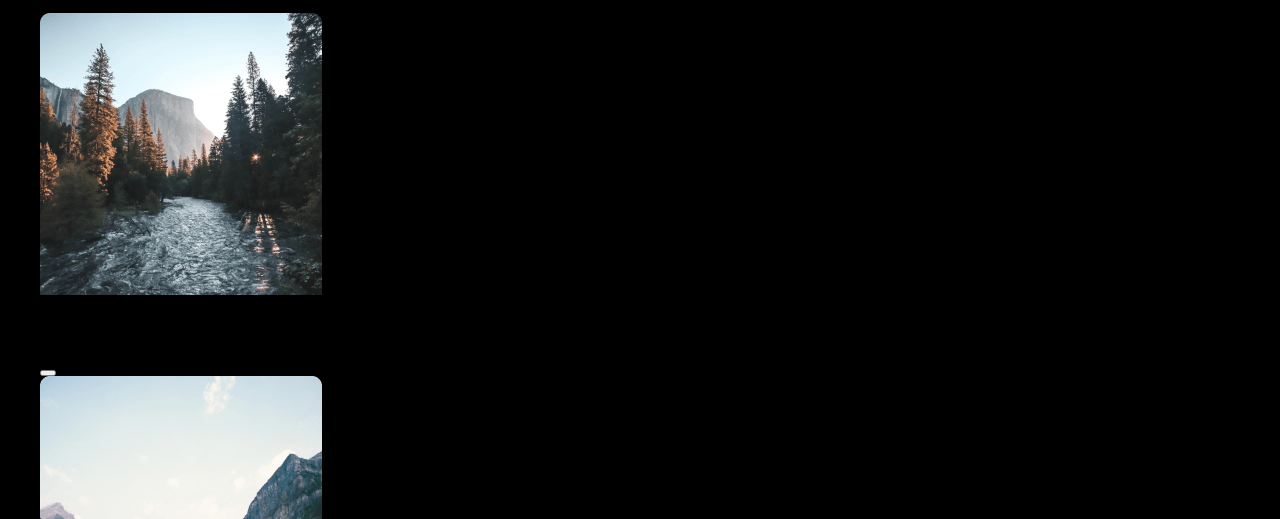
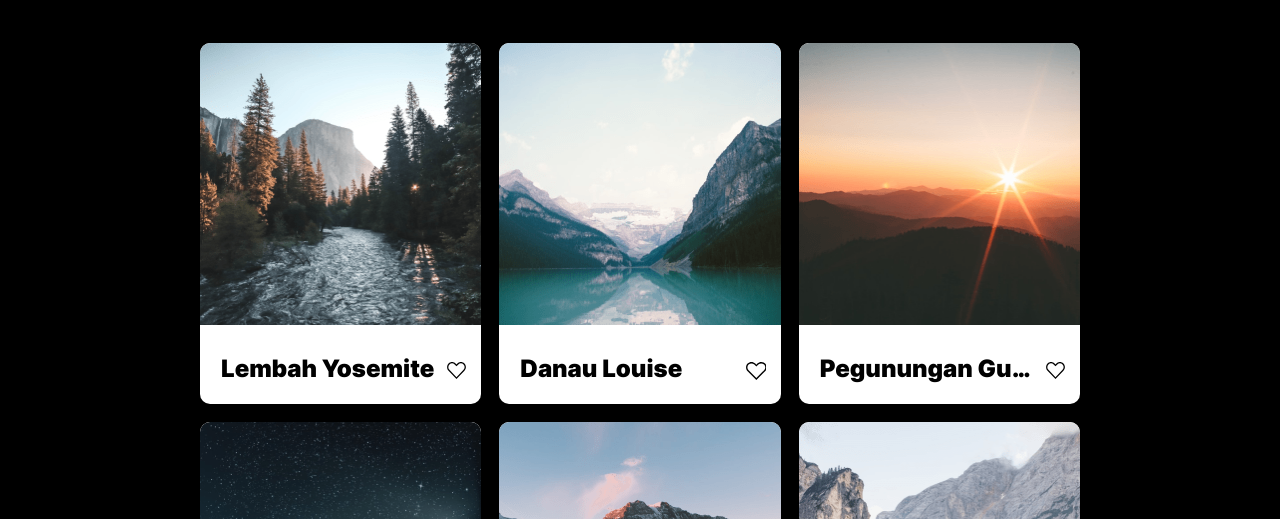
Before and after one commit to almushthafa/web_project_4_id, a plain HTML site: page index.html in a window 1280 px wide. Shown: the part 281-800 px from the top of the page. Drawn offline with Linux system fonts and the light colour scheme.

Commit message:
feat: photo grid

```diff
--- a/blocks/photo-grid/__button/photo-grid__button-love.css
+++ b/blocks/photo-grid/__button/photo-grid__button-love.css
@@ -0,0 +1,18 @@
+.photo-grid__button-love {
+    background-image: url(../../../images/love-nonactive.svg);
+    background-repeat: no-repeat;
+    background-size: contain;
+    border: none;
+    height: 19px;
+    width: 21px;
+    border: 0;
+    padding: 0;
+    background-color: unset;
+    margin-top: 8px;
+    margin-right: 15px;
+}
+
+.photo-grid__button-love:hover {
+  opacity: .8;
+  cursor: pointer;
+}
--- a/blocks/photo-grid/__container/photo-grid__container.css
+++ b/blocks/photo-grid/__container/photo-grid__container.css
@@ -0,0 +1,7 @@
+.photo-grid__container {
+    margin: 0;
+    padding: 0;
+    display: grid;
+    grid-template-columns: repeat(auto-fit, minmax(219px, 1fr));
+    grid-gap: 18px;
+}
--- /dev/null
+++ b/blocks/photo-grid/__info/photo-grid__info.css
@@ -0,0 +1,5 @@
+.photo-grid__info {
+    display: flex;
+    justify-content: space-between;
+    margin-top: 25px;
+}
--- a/blocks/photo-grid/__item/photo-grid__item.css
+++ b/blocks/photo-grid/__item/photo-grid__item.css
@@ -0,0 +1,6 @@
+.photo-grid__item {
+    width: 100%;
+    height: 282px;
+    background-size: cover;
+    border-radius: 10px 10px 0px 0px;
+}
--- a/blocks/photo-grid/__list/photo-grid__list.css
+++ b/blocks/photo-grid/__list/photo-grid__list.css
@@ -0,0 +1,11 @@
+.photo-grid__list {
+    width: 100%;
+    height: 361px;
+    background: #fff;
+    border-radius: 10px;
+    list-style: none;
+}
+
+.photo-grid__list:hover {
+    cursor: pointer;
+  }
--- a/blocks/photo-grid/__title/photo-grid__title.css
+++ b/blocks/photo-grid/__title/photo-grid__title.css
@@ -0,0 +1,11 @@
+.photo-grid__title {
+    text-overflow: ellipsis;
+    white-space: nowrap;
+    overflow: hidden;
+    width: 246px;
+    color: #000000;
+    font-weight: 900;
+    font-size: 24px;
+    line-height: 29px;
+    margin: 0 auto 0 21px;
+}
--- a/blocks/photo-grid/photo-grid.css
+++ b/blocks/photo-grid/photo-grid.css
@@ -0,0 +1,21 @@
+.photo-grid {
+    padding-top: 46px;
+    padding-bottom: 0;
+    max-width: 880px;
+    margin: auto;
+  }
+
+  @media screen and (max-width: 1024px) {
+    .photo-grid {
+      padding-right: 48px;
+      padding-left: 48px;
+    }
+  }
+
+  @media screen and (max-width: 425px) {
+    .photo-grid {
+      padding-top: 36px;
+      padding-right: 19px;
+      padding-left: 19px;
+    }
+  }
--- a/pages/index.css
+++ b/pages/index.css
@@ -13,3 +13,11 @@
 @import url('../blocks/profile/__container/profile__container.css');
 @import url('../blocks/profile/__info/profile__info.css');
 @import url('../blocks/profile/__name/profile__name.css');
+
+@import url('../blocks/photo-grid/photo-grid.css');
+@import url('../blocks/photo-grid/__button/photo-grid__button-love.css');
+@import url('../blocks/photo-grid/__container/photo-grid__container.css');
+@import url('../blocks/photo-grid/__info/photo-grid__info.css');
+@import url('../blocks/photo-grid/__item/photo-grid__item.css');
+@import url('../blocks/photo-grid/__list/photo-grid__list.css');
+@import url('../blocks/photo-grid/__title/photo-grid__title.css');
```
Also changed, not shown: blocks/photo-grid/_info/photo-grid__info.css (deleted).
